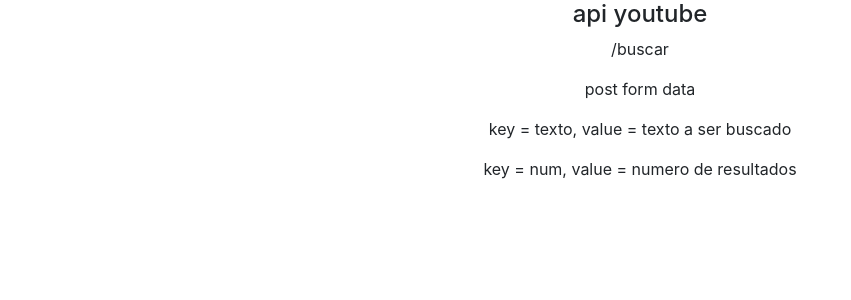
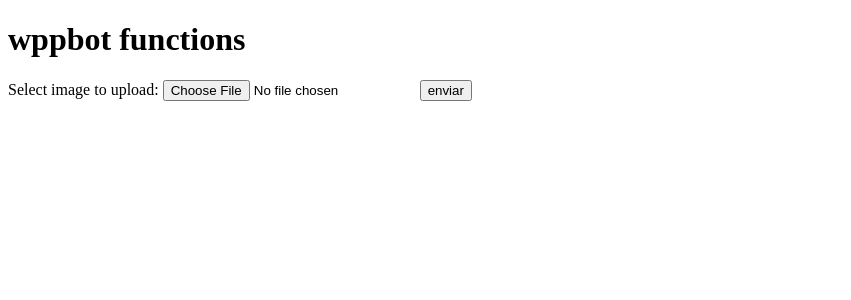
Before and after one commit to erickythierry/wppbot-functions, a Flask app: page / in a window 1280 px wide. Shown: the top 300 px of the page, without its empty margins (0-851 px from the left). Run offline with Flask 2, Linux system fonts and the light colour scheme; some libraries are stand-ins or nearby versions.

Commit message:
correções

```diff
--- a/main.py
+++ b/main.py
@@ -2,15 +2,13 @@
 from __future__ import unicode_literals
 import random
 from subprocess import Popen, PIPE, STDOUT
-import json
-import os
+import json, os, time
 from flask import Flask, request, url_for, render_template, send_file
 from base64 import b64decode, b64encode
 from werkzeug.utils import secure_filename
-from youtube_search import YoutubeSearch
 
 
-diretorio = os.getcwd()+'/'
+diretorio = './'
 
 def gerar_nome(inicio=''):
 	numero = inicio+str(random.randint(123456,999999))
@@ -18,7 +16,7 @@ def gerar_nome(inicio=''):
 
 
 def checa_resolucao(path):
-	comando = f'ffprobe -v error -select_streams v:0 -show_entries stream=width,height -of json {path}'
+	comando = "ffprobe -v error -select_streams v:0 -show_entries stream=width,height -of json {}".format(path)
 	subpro = Popen(comando, shell=True, stdout=PIPE)
 	subprocess_return = subpro.stdout.read()
 	jsn = subprocess_return.decode('utf-8')
@@ -41,12 +39,12 @@ def convert_to_webp(path):
 		valor2 = quadrado
 
 
-	comando = f'''ffmpeg -ss 0 -t 7 -i {path} -vf "scale={valor1}:{valor2}:flags=lanczos:force_original_aspect_ratio=decrease,fps=15, pad={quadrado}:{quadrado}:-1:-1:color=white@0.0,split[s0][s1];[s0]palettegen=reserve_transparent=on:transparency_color=ffffff [p];[s1][p]paletteuse" -loop 0 {nome}.webp'''
+	comando = 'ffmpeg -ss 0 -t 7 -i {} -vf "scale={}:{}:flags=lanczos:force_original_aspect_ratio=decrease,fps=15, pad={}:{}:-1:-1:color=white@0.0,split[s0][s1];[s0]palettegen=reserve_transparent=on:transparency_color=ffffff [p];[s1][p]paletteuse" -loop 0 {}.webp'.format(path,valor1,valor2,quadrado,quadrado,nome)
 	subpro = Popen(comando, shell=True, stdin=PIPE, stdout=PIPE, stderr=STDOUT, close_fds=True)
 	output = subpro.stdout.read()
 	if 'Conversion failed' in str(output):
 		os.system('rm '+nome+'.webp')
-		comando = f'''ffmpeg -ss 0 -t 7 -i {path} -vf "scale=-1:{quadrado}:flags=lanczos:force_original_aspect_ratio=decrease,fps=15, pad={quadrado}:{quadrado}:-1:-1:color=white@0.0,split[s0][s1];[s0]palettegen=reserve_transparent=on:transparency_color=ffffff [p];[s1][p]paletteuse" -loop 0 {nome}.webp'''
+		comando = 'ffmpeg -ss 0 -t 7 -i {} -vf "scale=-1:{}:flags=lanczos:force_original_aspect_ratio=decrease,fps=15, pad={}:{}:-1:-1:color=white@0.0,split[s0][s1];[s0]palettegen=reserve_transparent=on:transparency_color=ffffff [p];[s1][p]paletteuse" -loop 0 {}.webp'.format(path,quadrado,quadrado,quadrado,nome)
 		subpro = Popen(comando, shell=True, stdin=PIPE, stdout=PIPE, stderr=STDOUT, close_fds=True)
 		output = subpro.stdout.read()
 
@@ -61,15 +59,57 @@ app = Flask(__name__)
 def index():
 	return render_template("index.html")
 
+@app.route("/qr", methods=['GET', 'POST'])
+def pegaqr():
+	local = diretorio+'arquivos/'
+	if request.method == 'POST':
+		arquivo = request.files['file']
+		nome = secure_filename(arquivo.filename)
+		aleatorio = gerar_nome()
+		arquivo.save(local+aleatorio+nome)
+		nome = aleatorio+nome
+		return {'status': 200,'sucess':True, 'content': 'http://204.48.24.92:5000/files/'+nome, 'nome': nome}
 
 @app.route("/files/<nome>")
 def file(nome):
 	arquivo = diretorio+'arquivos/'+nome
-	if os.path.isfile(arquivo):
+	if os.path.isfile(arquivo) and '.png' not in arquivo:
 		return send_file(arquivo, as_attachment=True)
+	elif os.path.isfile(arquivo) and '.png' in arquivo:
+
+		with open(arquivo, "rb") as file:
+			encoded_string = b64encode(file.read()).decode("utf-8")
+		return render_template('qr.html', qr=encoded_string)
 	else:
 		return 'arquivo nao encontrado'
 
+@app.route("/webp", methods=['GET', 'POST'])
+def webp():
+	local = diretorio+'arquivos/'
+	print(local, os.system('ls'))
+	conteudo = request.json
+	if conteudo != None:
+		if 'arquivo' in conteudo and 'nome' in conteudo:
+			arquivo = conteudo['arquivo']
+			nome = conteudo['nome']
+			print(nome)
+			bytes = b64decode(arquivo, validate=True)
+			print('salvando', local)
+			f = open(local+nome, 'wb')
+			f.write(bytes)
+			f.close()
+
+			convertido = convert_to_webp(local+nome)
+			with open(convertido, "rb") as file:
+				encoded_string = b64encode(file.read()).decode("utf-8")
+
+			return {'status': 200,'sucess':True, 'content': encoded_string, 'nome': "{}.webp".format(nome)}
+
+
+		else:
+			return {'status': 200,'sucess':False, 'content':'falta de elemento no json'}
+	else:
+		return {'status': 200, 'sucess':False, 'content':'json nao recebido'}
 
 
 @app.route("/2webp", methods=['GET', 'POST'])
@@ -82,21 +122,8 @@ def webp2():
 			arquivo.save(local+nome)
 			convertido = convert_to_webp(local+nome)
 			convertido = convertido.replace(local, '')
-			return {'status': 200,'sucess':True, 'content': 'https://33a9be1a27ff.ngrok.io/files/'+convertido, 'nome': convertido}
+			return {'status': 200,'sucess':True, 'content': 'http://204.48.24.92:5000/files/'+convertido, 'nome': convertido}
 		else:
 			return {'status': 200,'sucess':False,'content': 'precisa ser mp4'}
 	else:
 		return 'apenas POST'
-
-
-@app.route("/buscar", methods=["GET", "POST"])
-def buscaVideo():
-	data = request.form
-	textoBusca = data.get("texto")
-	numeroDeResultados = int(data.get("num"))
-	if numeroDeResultados == None or numeroDeResultados == 0 or not numeroDeResultados:
-		numeroDeResultados = 3
-
-	results = YoutubeSearch(textoBusca, max_results=numeroDeResultados).to_dict()
-	results = json.dumps(results, ensure_ascii=False)
-	return results
--- a/requirements.txt
+++ b/requirements.txt
@@ -1,3 +1,2 @@
 flask
 gunicorn
-youtube-search
--- a/templates/index.html
+++ b/templates/index.html
@@ -1,22 +1,12 @@
 <!DOCTYPE html>
-<html lang="pt-br">
+<html>
+<body>
+<h1>wppbot functions</h1>
+<form action="/2webp" method="post" enctype="multipart/form-data">
+  Select image to upload:
+  <input type="file" name="file" id="file">
+  <input type="submit" value="enviar" name="submit">
+</form>
 
-<head>
-    <meta charset="UTF-8">
-    <meta name="viewport" content="width=device-width, initial-scale=1.0">
-    <link rel="stylesheet" href="https://stackpath.bootstrapcdn.com/bootstrap/4.3.1/css/bootstrap.min.css" integrity="sha384-ggOyR0iXCbMQv3Xipma34MD+dH/1fQ784/j6cY/iJTQUOhcWr7x9JvoRxT2MZw1T" crossorigin="anonymous">
-</head>
-
-<body>
-
-    <div id="topo" style="text-align: center" >
-    	<h4>api youtube</h4>
-    	<p>/buscar</p>
-    	<p>post form data</p>
-    	<p>key = texto, value = texto a ser buscado</p>
-    	<p>key = num, value = numero de resultados</p>
-
-    </div>
 </body>
-
 </html>
--- a/wsgi.py
+++ b/wsgi.py
@@ -1,4 +1,4 @@
 from main import app
 
 if __name__ == "__main__":
-        app.run()
+    app.run(host='0.0.0.0', debug=False)
```
Also changed, not shown: templates/qr.html (added, +13 -0 lines), 1 other file.
